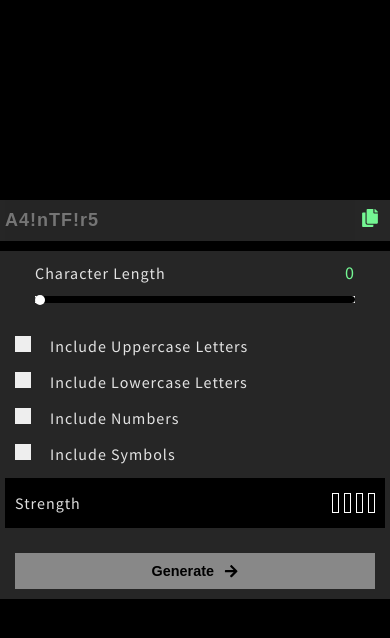
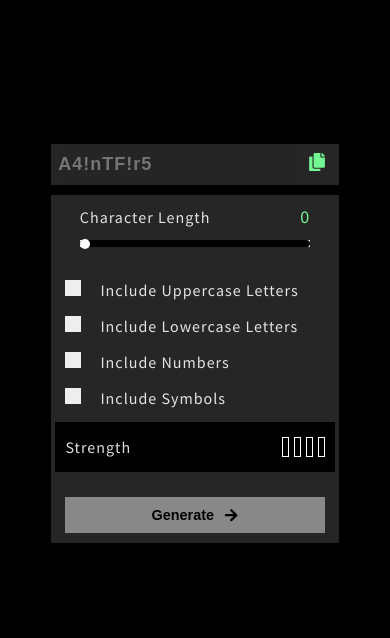
Before and after one commit to Aramex86/password_Generator, a React (Vite) app: page / in a window 390 px wide. Shown: the top 638 px of the page. Built offline with nearby package versions, Linux system fonts and the light colour scheme.

Commit message:
media for phones

```diff
--- a/src/components/Notification/notification.module.css
+++ b/src/components/Notification/notification.module.css
@@ -35,6 +35,12 @@
   transform: translateY(0);
 }
 
+@media screen and (min-width: 300px) and (max-width: 420px) {
+  .notificationShow {
+    width: 250px;
+  }
+}
+
 .icon {
   color: orangered;
 }
--- a/src/css/container.module.css
+++ b/src/css/container.module.css
@@ -7,17 +7,11 @@
   background-color: rgba(90, 89, 89, 0.426);
   margin-top: 50%;
 }
-@media screen and (width: 425px) {
+@media screen and (min-width: 300px) and (max-width: 420px) {
   .container {
-    width: 23rem;
+    width: 18rem;
   }
 }
-@media screen and (width: 375px) {
-  .container {
-    width: 21rem;
-  }
-}
-
 .divider {
   width: 100%;
   background: #000;
```
